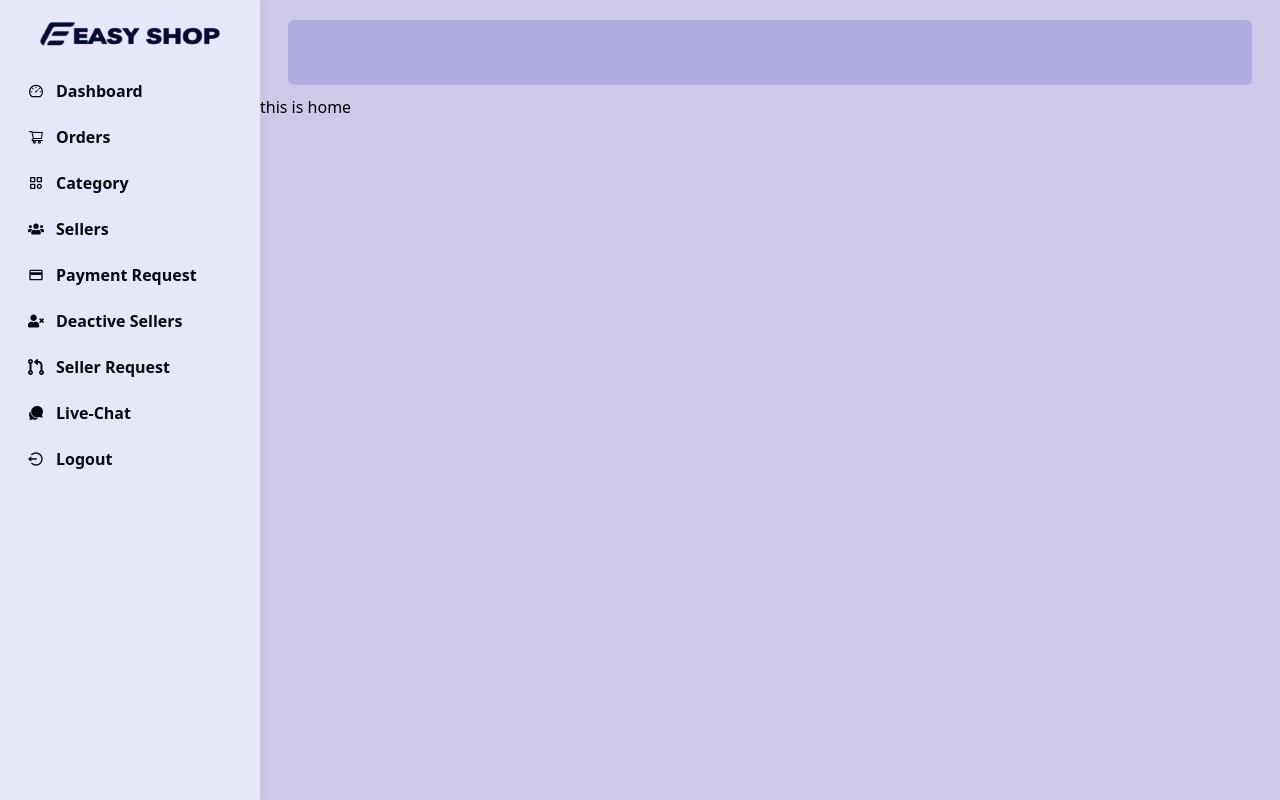
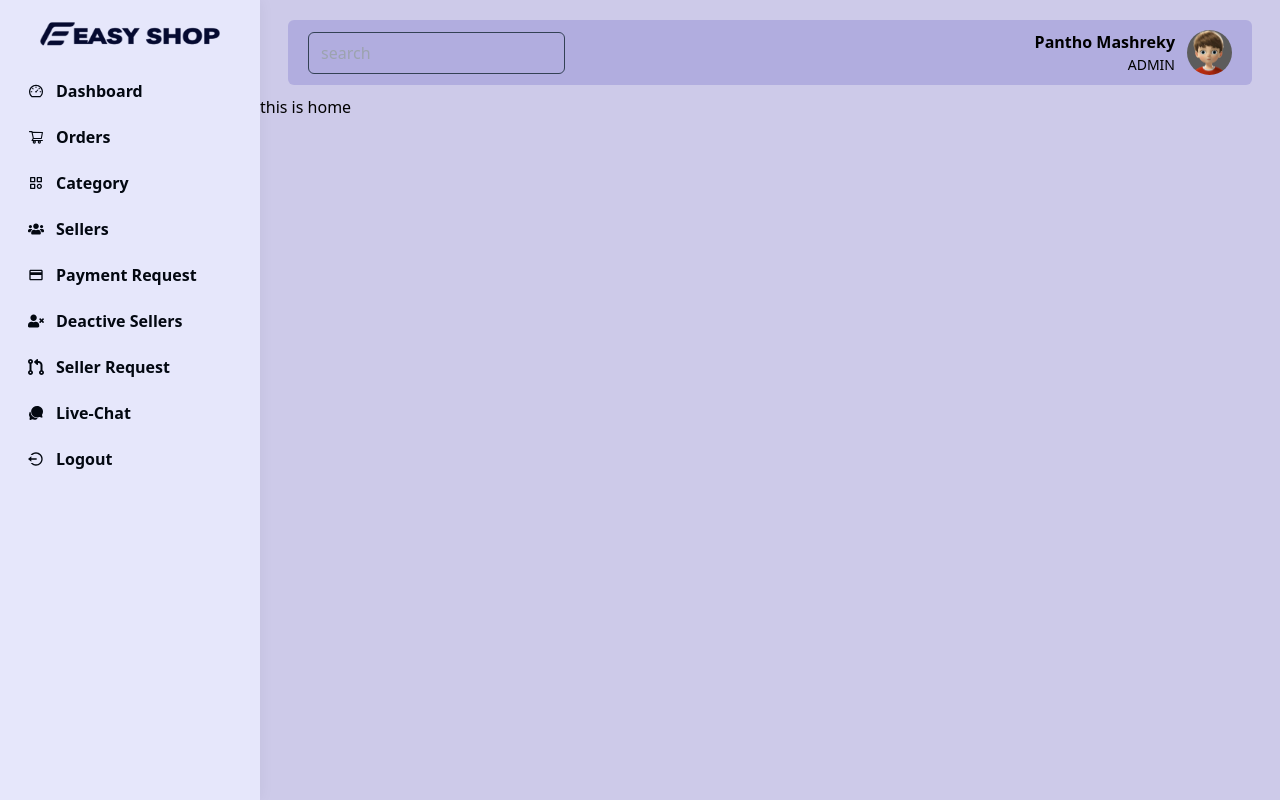
Before and after one commit to pantho0/multi-vendor-ecommerce, a React (Create React App) app in the folder dashboard/: page / in a window 1280 px wide. Built offline with nearby package versions, Linux system fonts and the light colour scheme.

Commit message:
header searchbar and user info details added

```diff
--- a/dashboard/src/layout/Header.jsx
+++ b/dashboard/src/layout/Header.jsx
@@ -1,5 +1,5 @@
 import { FaList } from "react-icons/fa";
-
+import adminImg from '../assets/images/admin.jpg'
 
 const Header = ({showSidebar, setShowSidebar}) => {
     return (
@@ -10,6 +10,22 @@ const Header = ({showSidebar, setShowSidebar}) => {
                 <div onClick={()=>setShowSidebar(!showSidebar)} className="w-[35px] flex lg:hidden h-[35px] rounded-sm bg-indigo-500 shadow-lg hover:shadow-indigo-500/50 justify-center items-center cursor-pointer">
                     <span><FaList/></span>
                 </div>
+                <div className="hidden md:block ">
+                    <input className="px-3 py-2 outline-none border bg-transparent border-slate-700 rounded-md text-[#4b4863] focus:border-indigo-500 overflow-hidden" type="text" name="search" placeholder="search"/>
+                </div>
+
+                <div className="flex justify-center items-center gap-8 relative">
+                    <div className="flex justify-center items-center">
+                        <div className="flex justify-center items-center gap-3">
+                            <div className="flex justify-center items-center flex-col text-end">
+                                <h2 className="text-md font-bold">Pantho Mashreky</h2>
+                                <span className="text-[14px] w-full font-normal">ADMIN</span>
+                            </div>
+                            <img className="w-[45px] h-[45px] rounded-full overflow-hidden" src={adminImg} alt="" />
+                        </div>
+
+                    </div>
+                </div>
 
             </div>
 
```
